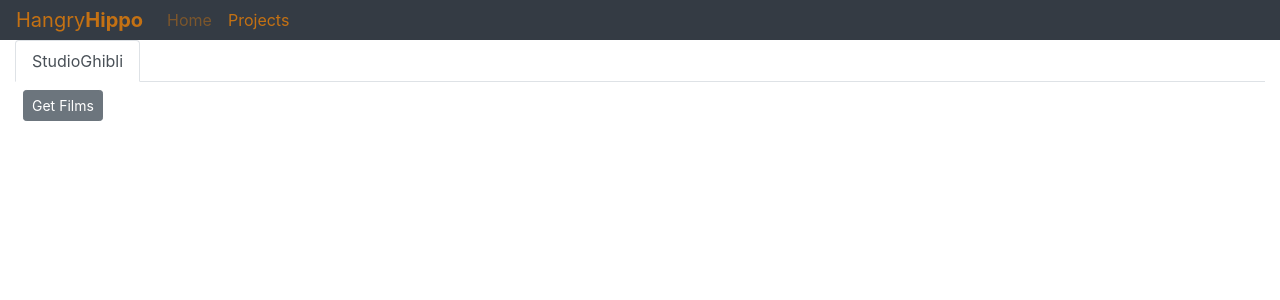
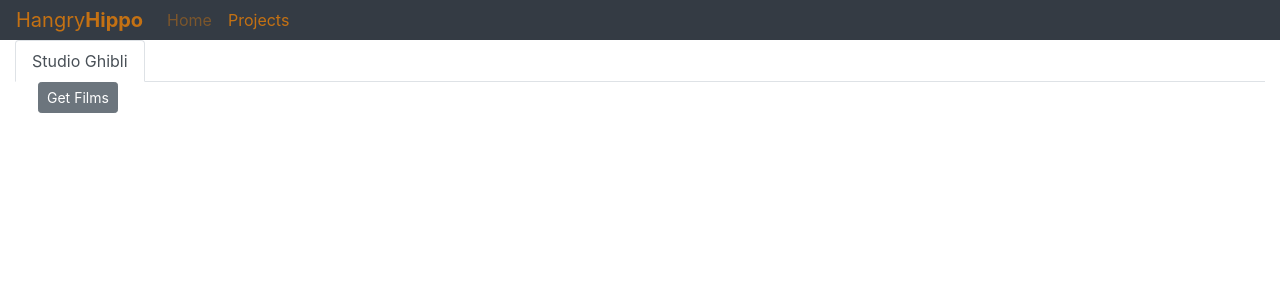
Before and after one commit to hyracinth/hyracinthWeb, an Angular app: page /Projects/StudioGhibli in a window 1280 px wide. Shown: the top 300 px of the page. Built offline with nearby package versions, Linux system fonts and the light colour scheme.

Commit message:
Minor updates and styling to StudioGhibliModule

```diff
--- a/src/app/hyra-projects/hyra-projects-routing.module.ts
+++ b/src/app/hyra-projects/hyra-projects-routing.module.ts
@@ -14,7 +14,7 @@
     children: [{
       path: 'StudioGhibli',
       data: {
-        displayName: 'StudioGhibli'
+        displayName: 'Studio Ghibli'
       },
       component: StudioGhibliComponent,
     },
--- a/src/app/hyra-projects/studio-ghibli/studio-ghibli.component.html
+++ b/src/app/hyra-projects/studio-ghibli/studio-ghibli.component.html
@@ -1,18 +1,16 @@
 <div class="container-fluid mx-2">
-    <div class="row my-2">
-        <button type="button" class="btn btn-secondary btn-sm" (click)="getFilms()">Get Films</button>
-    </div>
+    <button type="button" class="btn btn-secondary btn-sm" (click)="getFilms()">Get Films</button>
 
     <div *ngIf="filmList.length > 0">
         <span class="d-none d-md-block">
-            <div class="row">
+            <div class="row headerRow">
                 <div class="col-md-5">Title</div>
                 <div class="col-md-3">Director</div>
                 <div class="col-md-2">Release Year</div>
             </div>
         </span>
         <div class="my-2" *ngFor="let currFilm of filmList">
-            <div class="row">
+            <div class="row contentRow">
                 <div class="col-md-5">
                     <button class="btn btn-sm" (click)="toggleDisplayDesc(currFilm)">\/</button> {{ currFilm.title }}</div>
                 <div class="col-md-3">{{ currFilm.director }}</div>
--- a/src/app/hyra-projects/studio-ghibli/studio-ghibli.component.scss
+++ b/src/app/hyra-projects/studio-ghibli/studio-ghibli.component.scss
@@ -0,0 +1,7 @@
+div.contentRow:hover {
+    background-color: rgba(119, 136, 153, 0.274);
+}
+
+div.headerRow {
+    font-weight: bold;
+}
```
